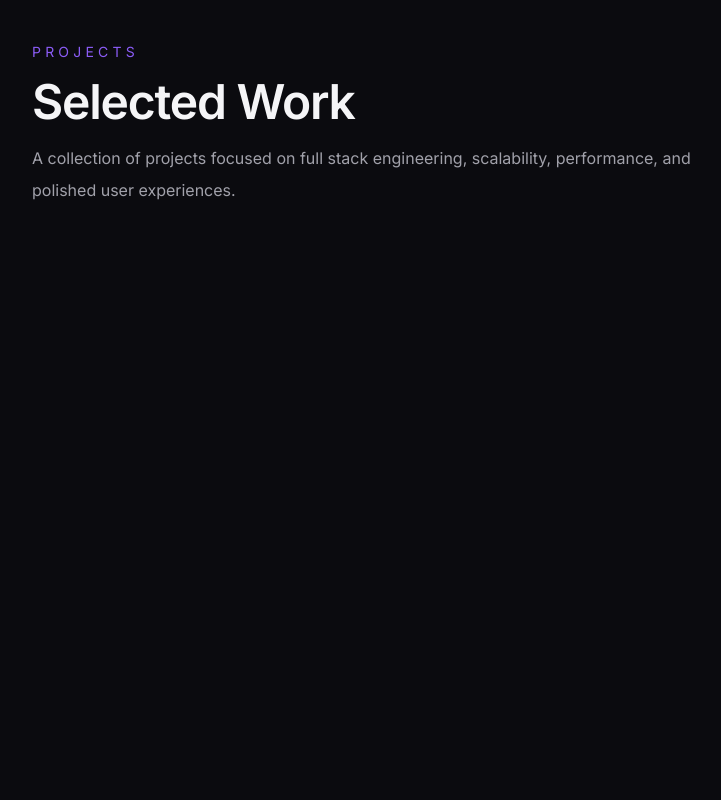
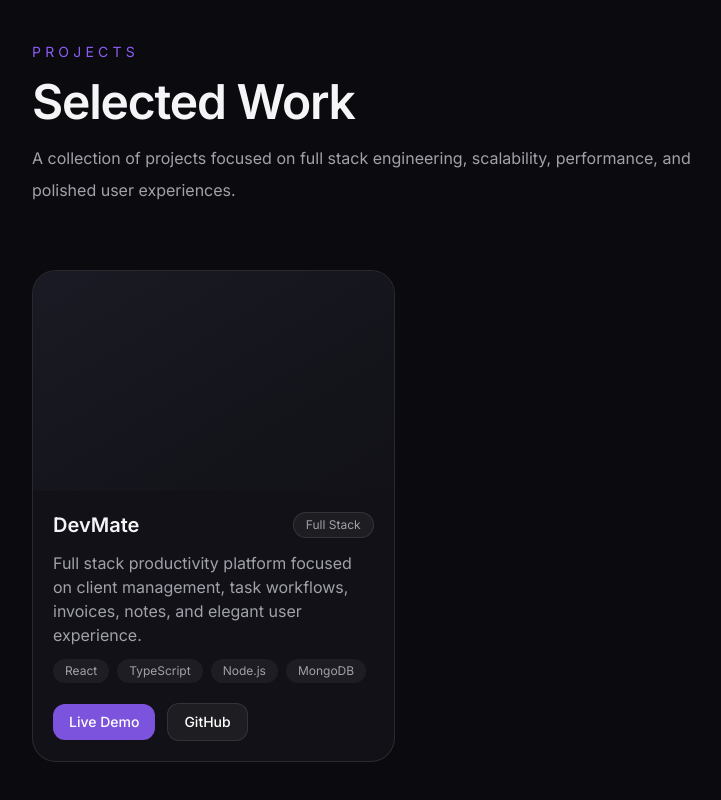
Before and after one commit to sagarnage123/portfolio, a React app: page / in a window 1280 px wide. Shown: the part 794-1594 px from the top of the page, without its empty margins (32-753 px from the left). Before the commit the page ends 1128 px from the top, so only its background shows below. Built offline with nearby package versions, Linux system fonts and the light colour scheme; the HTML template or start-up script is replaced by a standard one.

Commit message:
Project section and scroll added

```diff
--- a/src/sections/Hero/Hero.tsx
+++ b/src/sections/Hero/Hero.tsx
@@ -159,7 +159,7 @@ function Hero() {
                             <span className="font-semibold text-white">
                                 Full Stack
                             </span>{" "}
-                            Engineering(MERN)
+                            Engineering(MERN Stack)
                         </div>
                     </div>
                 </motion.div>
--- a/src/sections/Projects/Projects.tsx
+++ b/src/sections/Projects/Projects.tsx
@@ -38,6 +38,138 @@ function Projects() {
                     experiences.
                 </p>
             </div>
+            <div
+                className="
+    mt-16
+    grid
+    grid-cols-1
+    gap-8
+    lg:grid-cols-2
+    xl:grid-cols-3
+  "
+            >
+            <div
+            className="
+                group
+                max-w-105
+                overflow-hidden
+                rounded-3xl
+                border
+                border-white/10
+                bg-[#111117]
+                transition-all
+                duration-300
+                hover:-translate-y-2
+                hover:border-white/20
+                hover:shadow-[0_20px_60px_rgba(0,0,0,0.35)]
+            "
+                >
+                    <div className="overflow-hidden">
+                        <div
+                            className="
+      h-45
+      md:h-55
+      bg-linear-to-br
+      from-[#1A1A24]
+      to-[#111117]
+      transition-transform
+      duration-500
+      group-hover:scale-105
+    "
+                        />
+                    </div>
+
+                    <div className="space-y-3 p-5">
+                        <div className="flex items-center justify-between">
+                            <h3 className="text-xl font-semibold">
+                                DevMate
+                            </h3>
+
+                            <span
+                                className="
+            rounded-full
+            border
+            border-white/10
+            bg-white/5
+            px-3
+            py-1
+            text-xs
+            text-[#A1A1AA]
+          "
+                            >
+                                Full Stack
+                            </span>
+                        </div>
+
+                        <p className="leading-6 text-[#A1A1AA]">
+                            Full stack productivity platform focused on client
+                            management, task workflows, invoices, notes, and elegant
+                            user experience.
+                        </p>
+
+                        <div className="flex flex-wrap gap-2">
+                            {["React", "TypeScript", "Node.js", "MongoDB"].map(
+                                (tech) => (
+                                    <div
+                                        key={tech}
+                                        className="
+                rounded-full
+                bg-white/5
+                px-3
+                py-1
+                text-xs
+                text-[#A1A1AA]
+              "
+                                    >
+                                        {tech}
+                                    </div>
+                                )
+                            )}
+                        </div>
+                        <div className="flex items-center gap-3 pt-2">
+                            <button
+                                className="
+      rounded-xl
+      bg-[#8a5cf6e2]
+      px-4
+      py-2
+      text-sm
+      font-medium
+      text-white
+      transition-all
+      duration-200
+      hover:scale-[1.03]
+      hover:shadow-[0_0_25px_rgba(139,92,246,0.35)]
+      active:scale-[0.98]
+    "
+                            >
+                                Live Demo
+                            </button>
+
+                            <button
+                                className="
+      rounded-xl
+      border
+      border-white/10
+      bg-white/5
+      px-4
+      py-2
+      text-sm
+      font-medium
+      text-white
+      transition-all
+      duration-200
+      hover:bg-white/8
+      hover:border-white/20
+      active:scale-[0.98]
+    "
+                            >
+                                GitHub
+                            </button>
+                        </div>
+                    </div>
+                </div>
+            </div>
         </Section>
     )
 }
```
